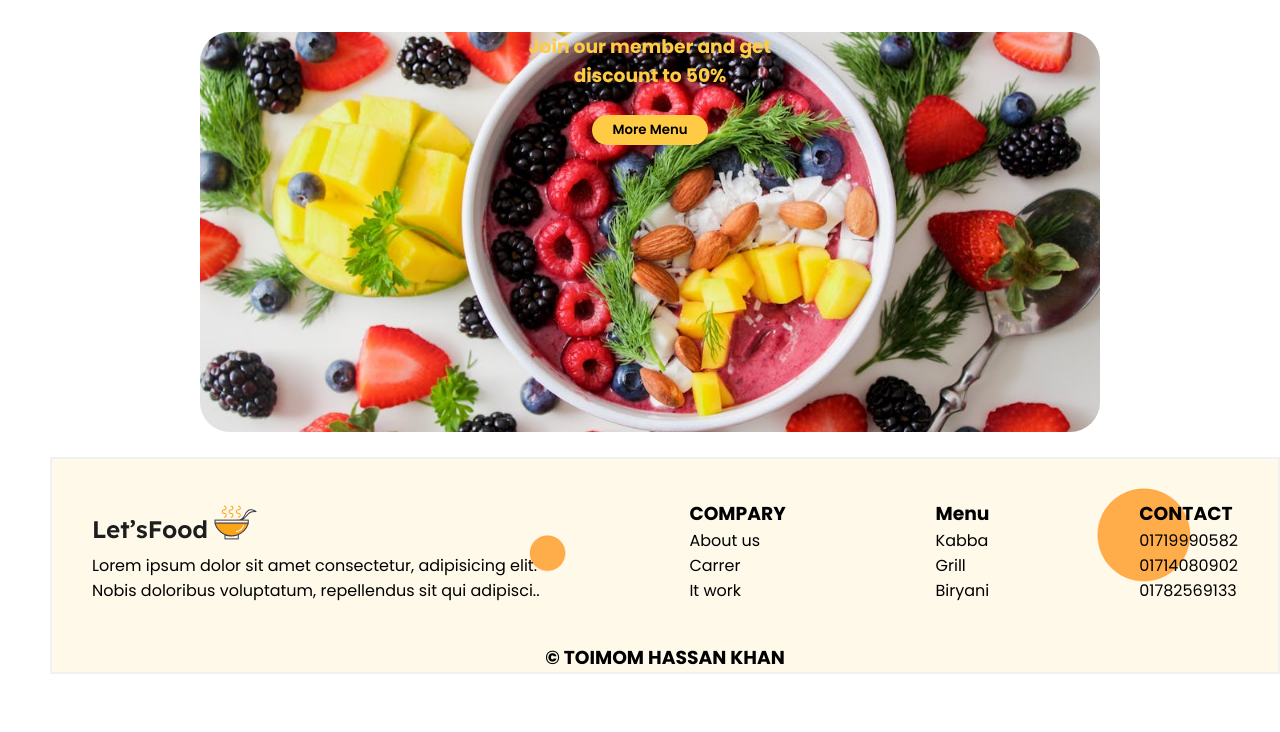
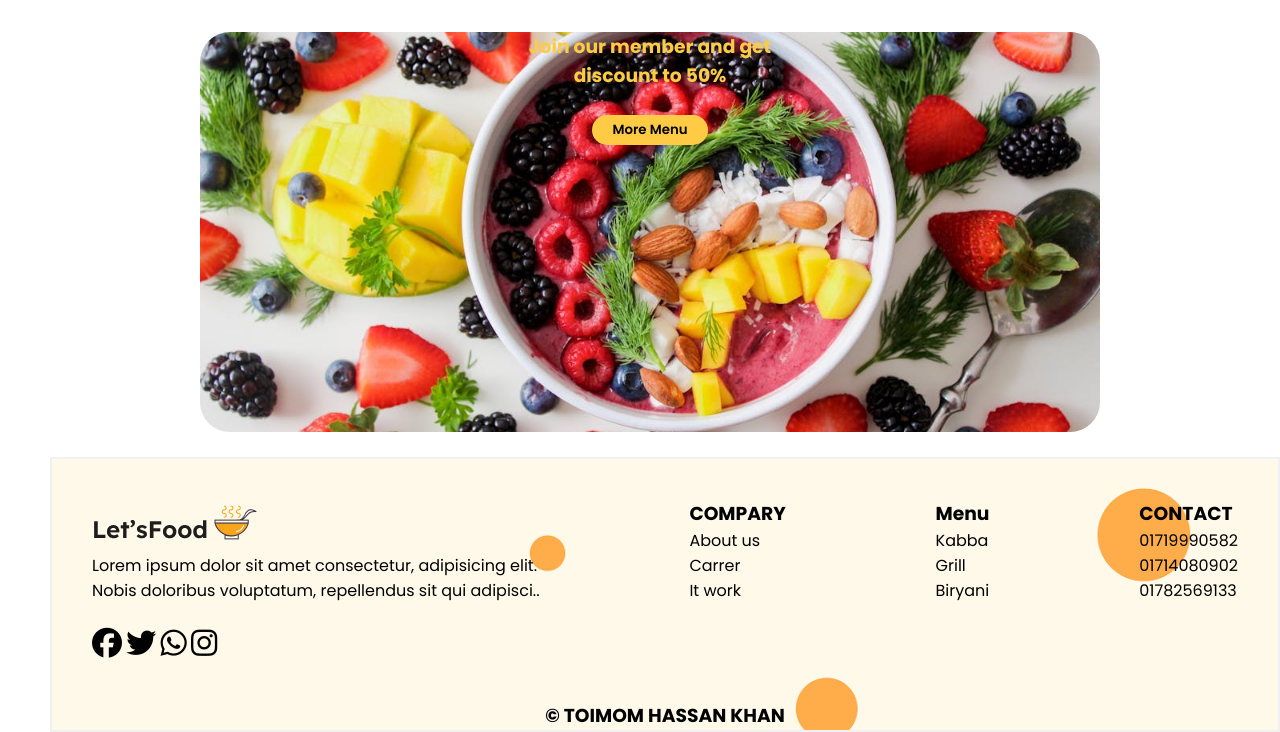
Before and after one commit to Hasan7584/first-desing, a plain HTML site: page index.html in a window 1280 px wide. Shown: the part 2103-2835 px from the top of the page. Before the commit the page ends 2777 px from the top, so only its background shows below. Drawn offline with Linux system fonts and the light colour scheme.

Commit message:
first commit

```diff
--- a/index.html
+++ b/index.html
@@ -217,7 +217,13 @@
                   <div style="display: flex; justify-content: space-between; padding: 40px;">
                     <div>
                         <img src="./image/logo.png">
-                        <p>Lorem ipsum dolor sit amet consectetur,  adipisicing elit. <br> Nobis doloribus  voluptatum, repellendus sit qui adipisci..</p>
+                        <p>Lorem ipsum dolor sit amet consectetur,  adipisicing elit. <br> Nobis doloribus  voluptatum, repellendus sit qui adipisci..</p> <br>
+                      <!-- logo jono -->
+                       <div>
+                        <i class="fa-brands fa-facebook" style="color:black; font-size: 30px;"></i>
+                        <i class="fa-brands fa-twitter" style="color: black; font-size: 30px;"></i>
+                        <i class="fa-brands fa-whatsapp" style="color: black; font-size: 30px;"></i>
+                        <i class="fa-brands fa-instagram" style="color: black; font-size: 30px;"></i></div>
                       </div>
     <!-- div 2 -->
                      <div>
@@ -243,7 +249,7 @@
                             <p>01782569133</p>
                           </div>
                   </div>
-                       <!-- div 5 -->
+
 
            <section>
             <h3 style="text-align: center;">&#169 TOIMOM HASSAN KHAN</h3>
```
